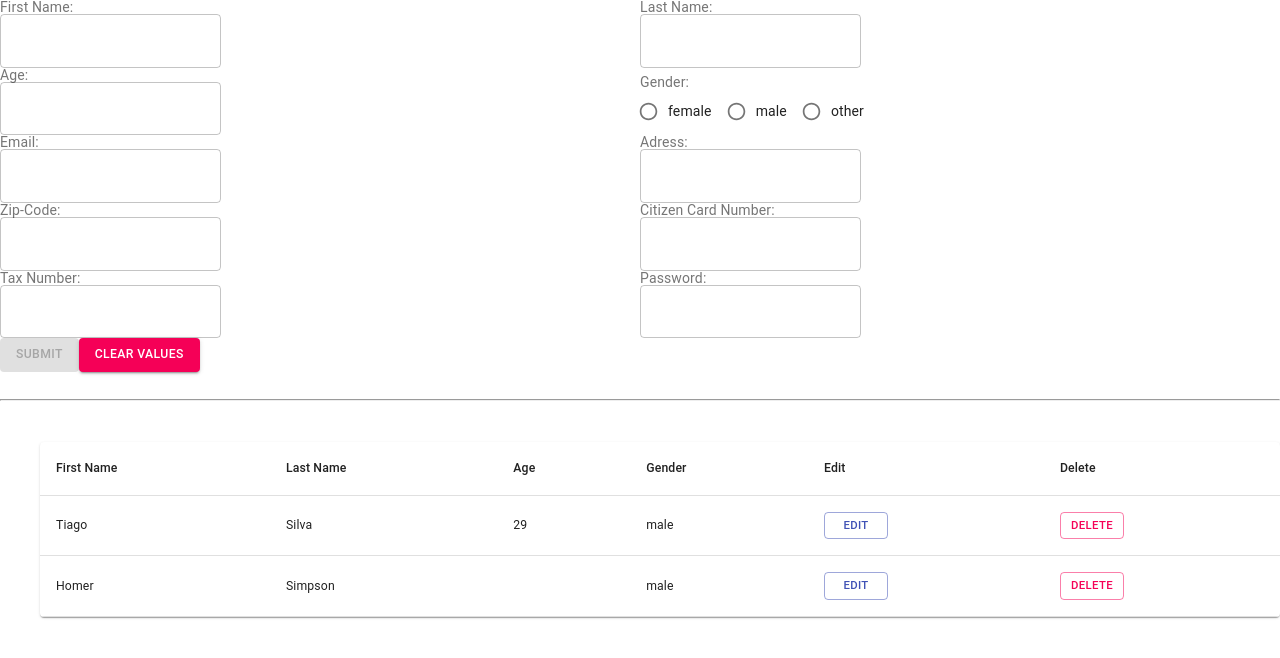
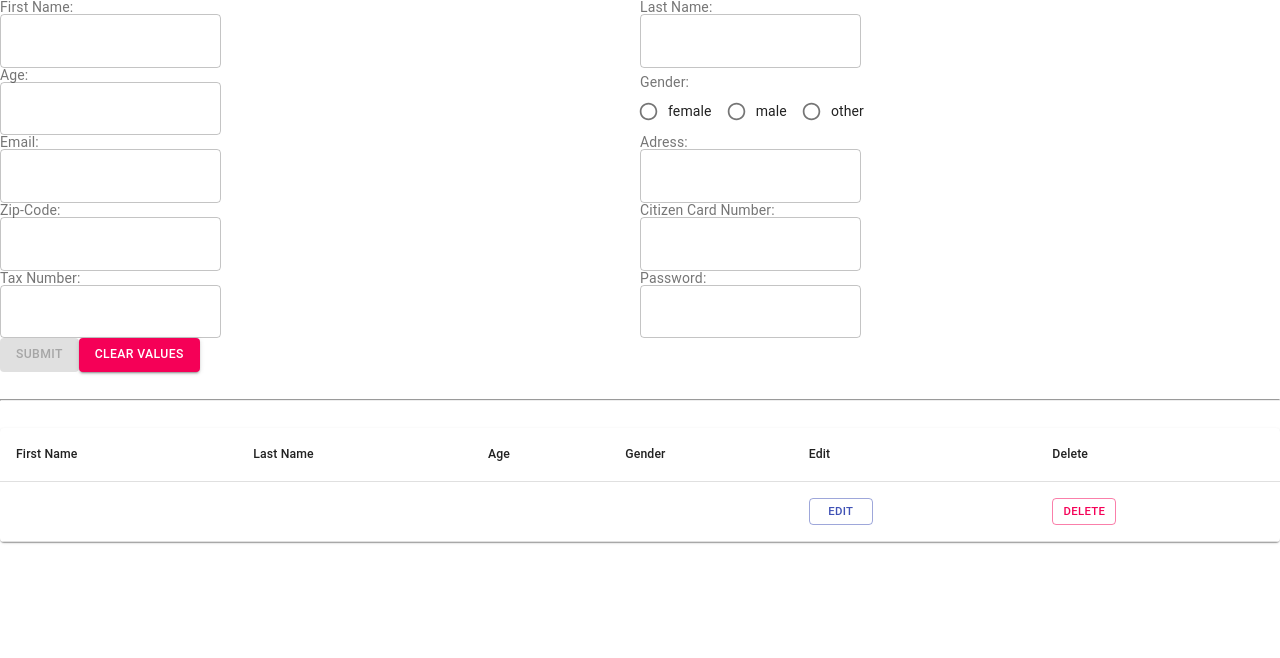
Before and after one commit to TiagoSilva-artRepo/redux-form, a React (Create React App) app: page / in a window 1280 px wide. Shown: the top 658 px of the page. Built offline with nearby package versions, Linux system fonts and the light colour scheme.

Commit message:
fix add new user

```diff
--- a/src/actions/index.js
+++ b/src/actions/index.js
@@ -1,15 +1,13 @@
 export const selectUser = (user) => {
-    alert('clicked on: ' + user.firstName);
     return {
         type: "USER_SELECTED",
-        payload: user
-    }
+        payload: user,
+    };
 };
 
 export const addUser = (user) => {
-    alert(JSON.stringify(user));
     return {
         type: "USER_ADDED",
-        payload: user
-    }
+        payload: user,
+    };
 };
--- a/src/containers/user-form.js
+++ b/src/containers/user-form.js
@@ -1,10 +1,10 @@
 import React from "react";
 import NewUserForm from "../components/NewUserForm";
-import { bindActionCreators } from "redux";
+import { bindActionCreators } from 'redux';
 import { connect } from "react-redux";
 import { addUser } from "../actions/index";
 
-const UserForm = () => (
+const UserForm = ({addUser}) => (
 <NewUserForm onSubmit={(values) => addUser(values)} />
 );
 
@@ -12,4 +12,4 @@ function mapDispatchToProps(dispatch) {
     return bindActionCreators({ addUser: addUser }, dispatch);
 }
 
-export default connect(null,mapDispatchToProps)(UserForm);
+export default connect(null, mapDispatchToProps)(UserForm);
--- a/src/containers/user-list.js
+++ b/src/containers/user-list.js
@@ -23,37 +23,32 @@ const UserList = ({ users, selectUser }) => {
     };
 
     return (
-        <ul>
-            {" "}
             <TableContainer component={Paper}>
                 <Table aria-label="simple table">
                     <TableHead>
-                        <TableRow>
-                            <TableCell>First Name</TableCell>
-                            <TableCell>Last Name</TableCell>
-                            <TableCell>Age</TableCell>
-                            <TableCell>Gender</TableCell>
-                            <TableCell>Edit</TableCell>
-                            <TableCell>Delete</TableCell>
+                        <TableRow key="header">
+                            <TableCell key="header-firstName">First Name</TableCell>
+                            <TableCell key="header-lastName">Last Name</TableCell>
+                            <TableCell key="header-age">Age</TableCell>
+                            <TableCell key="header-gender">Gender</TableCell>
+                            <TableCell key="header-edit">Edit</TableCell>
+                            <TableCell key="header-delete">Delete</TableCell>
                         </TableRow>
                     </TableHead>
-                    <TableBody>
-                        {createListItem().map((row) => (
-                            <TableRow key={row.firstName}>
-                                <TableCell>
-                                    {row.firstName}
-                                </TableCell>
-                                <TableCell>{row.lastName}</TableCell>
-                                <TableCell>{row.age}</TableCell>
-                                <TableCell>{row.gender}</TableCell>
-                                <TableCell><Button color="primary" variant="outlined" size="small">Edit</Button></TableCell>
-                                <TableCell><Button color="secondary" variant="outlined" size="small">Delete</Button></TableCell>
+                    <TableBody key="body">
+                        {createListItem().map((user) => (
+                            <TableRow key={user.id} onClick={() => selectUser(user)}>
+                                <TableCell key={"firstName-row-" + user.id}>{user.firstName}</TableCell>
+                                <TableCell key={"lastName-row-" + user.id}>{user.lastName}</TableCell>
+                                <TableCell key={"age-row-" + user.id}>{user.age}</TableCell>
+                                <TableCell key={"gender-row-" + user.id}>{user.gender}</TableCell>
+                                <TableCell key={"edit-row-" + user.id}><Button key={"button-edit-" + user.id} color="primary" variant="outlined" size="small">Edit</Button></TableCell>
+                                <TableCell key={"delete-row-" + user.id}><Button key={"button-delete-" + user.id} color="secondary" variant="outlined" size="small">Delete</Button></TableCell>
                             </TableRow>
                         ))}
                     </TableBody>
                 </Table>
             </TableContainer>
-        </ul>
     );
 };
 
--- a/src/index.js
+++ b/src/index.js
@@ -7,6 +7,7 @@ import App from "./components/App";
 
 const composeEnhancers = window.__REDUX_DEVTOOLS_EXTENSION_COMPOSE__ || compose;
 const store = createStore(combineReducers, composeEnhancers(applyMiddleware()));
+console.log(store.getState());
 
 ReactDom.render(
     <Provider store={store}>
--- a/src/reducers/add-user.js
+++ /dev/null
@@ -1,15 +0,0 @@
-export default function (state=null, action) {
-    if (action.type==="USER_ADDED" || action.type==="USER_SELECTED") {
-        alert(action.type);
-    };
-    switch (action.type) {
-        case "USER_ADDED":
-            alert(action.payload);
-            return action.payload;
-        case 'USER_SELECTED':
-            alert(action.payload.age);
-            return action.payload;
-        default:
-            return state;
-    }
-}
--- a/src/reducers/index.js
+++ b/src/reducers/index.js
@@ -1,10 +1,8 @@
-import { combineReducers } from 'redux';
-import { reducer as formReducer } from 'redux-form';
-import  Users  from './reducer-users';
-import UserReducer from './add-user';
+import { combineReducers } from "redux";
+import { reducer as formReducer } from "redux-form";
+import { Users } from "./reducer-users";
 
 export default combineReducers({
     users: Users,
-    manageUser: UserReducer,
-    form: formReducer
+    form: formReducer,
 });
--- a/src/reducers/reducer-users.js
+++ b/src/reducers/reducer-users.js
@@ -1,29 +1,17 @@
-export default function() {
-    return [
-        {
-            id: 1,
-            firstName: "Tiago",
-            lastName: "Silva",
-            age: 29,
-            gender: "male",
-            email: "tiago@email.com",
-            adress: "xyz",
-            zipCode: 1234,
-            citizenCardNumber: 12345678,
-            taxNumber: 987654321,
+const initialUsers = [{}];
 
-        },
-        {
-            id: 2,
-            firstName: "Homer",
-            lastName: "Simpson",
-            gender: "male",
-            email: "hsimpson@email.com",
-            adress: "springfield",
-            zipCode: 4545,
-            citizenCardNumber: 12378678,
-            taxNumber: 987654321,
-
-        },
-    ]
-}
+export const Users = (state = initialUsers, action) => {
+    switch (action.type) {
+        case "USER_ADDED":
+            return [
+                ...state,
+                {
+                    ...action.payload,
+                },
+            ];
+        case "USER_SELECTED":
+            return state;
+        default:
+            return state;
+    }
+};
```
